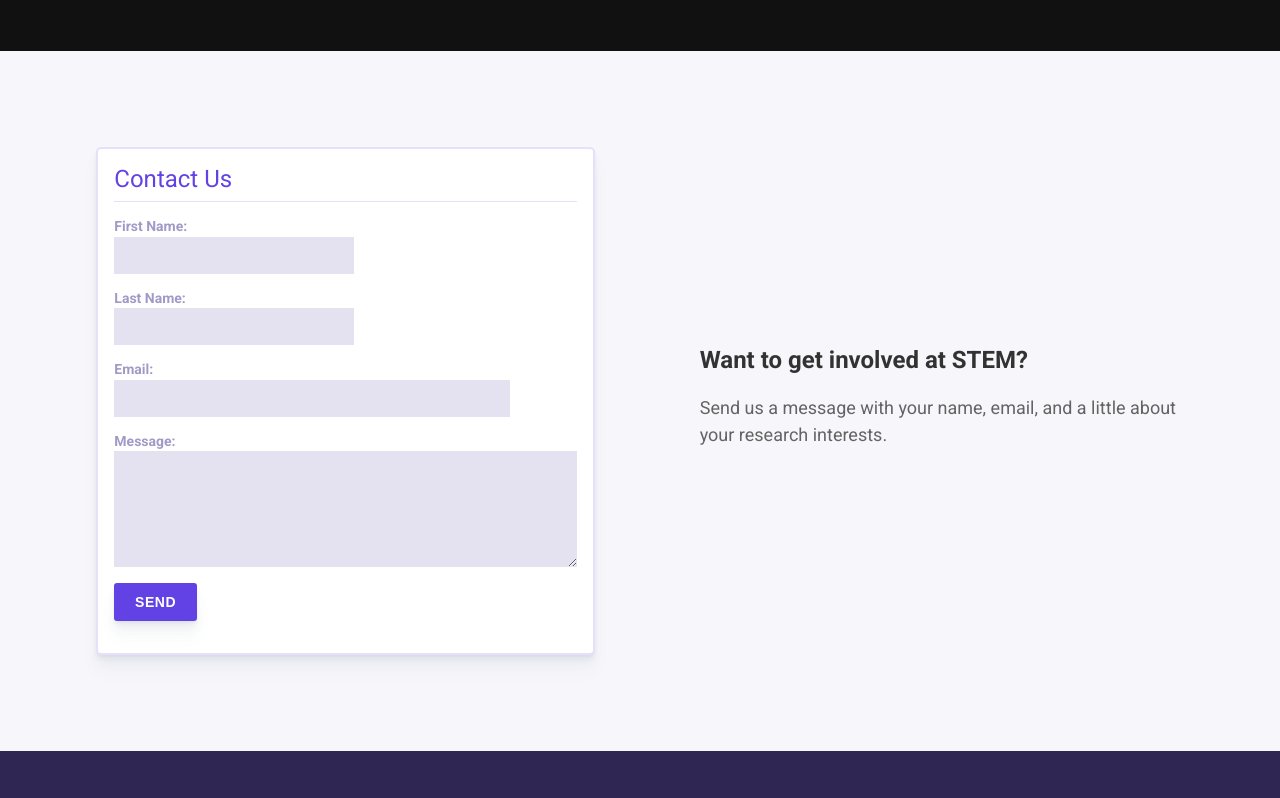
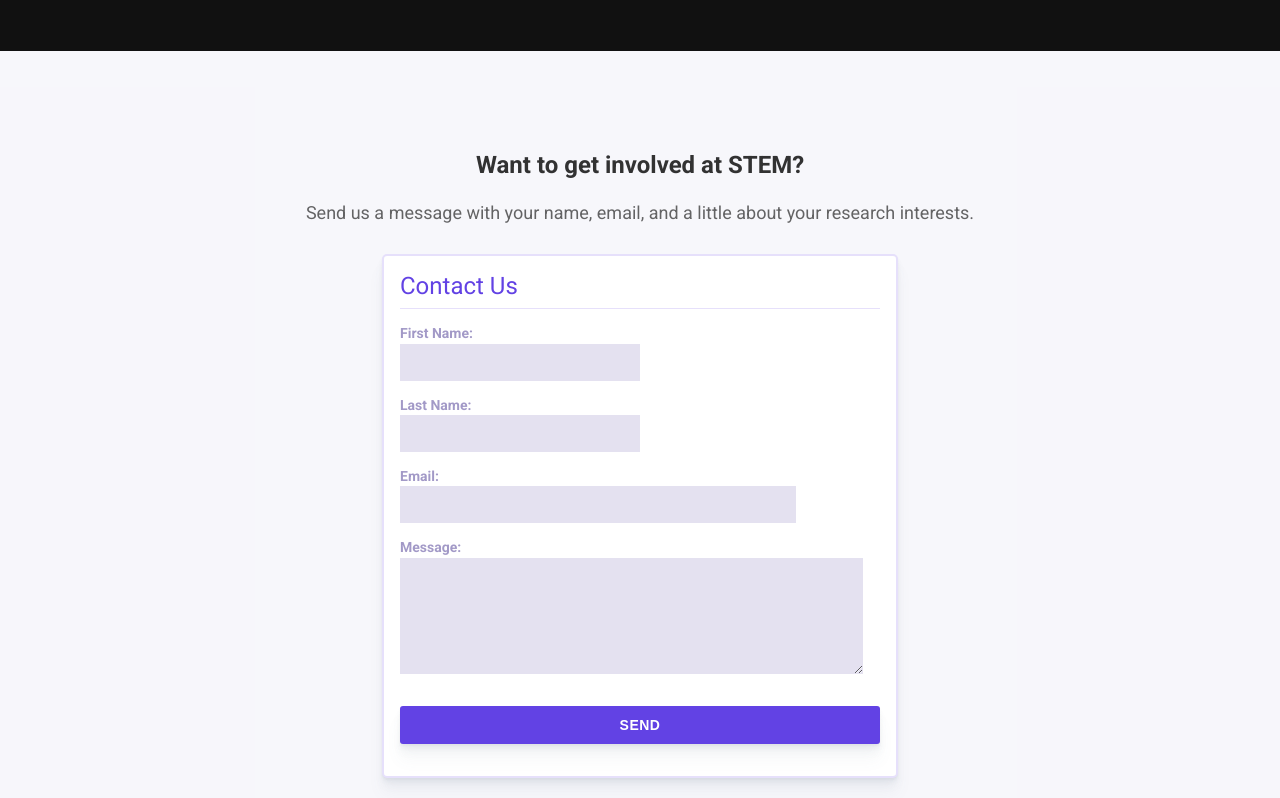
Before and after one commit to dacrands/bergen-gatsby-cms, a Gatsby site: page / in a window 1280 px wide. Shown: the part 2200-2998 px from the top of the page. Built offline with nearby package versions, Linux system fonts and the light colour scheme; Gatsby itself is replaced by a stand-in of ours.

Commit message:
Better contact section layout, bigger form button

```diff
--- a/src/pages/index.js
+++ b/src/pages/index.js
@@ -102,9 +102,8 @@
 
       <section className="section section--big bg-med">
         <div className="container">
-          <div className="grid--two center">
-            <Form />
-            <div className="section__content">
+          <div className="center">
+            <div className="section__content center--text">
               <h2>Want to get involved at STEM?</h2>
               <p>
                 Send us a message with your name,
@@ -112,6 +111,7 @@
                 interests.
               </p>
             </div>
+            <Form />
           </div>
         </div>
       </section>
--- a/src/styles/components/_form.scss
+++ b/src/styles/components/_form.scss
@@ -1,6 +1,7 @@
 .form {
   // outline: 1px solid red;
-  margin: 1rem;
+  max-width: 480px;
+  margin: 0 auto;
   padding: 1rem;
   border-radius: 5px;
   border: 2px solid $primary-border;
@@ -31,7 +32,9 @@
 
   }
   button[type="submit"] {
+    margin-top: 1rem;
     border: none;
     cursor: pointer;
+    width: 100%;
   }
 }
```
